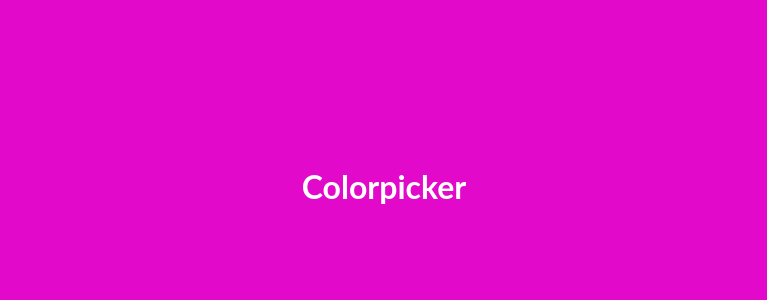
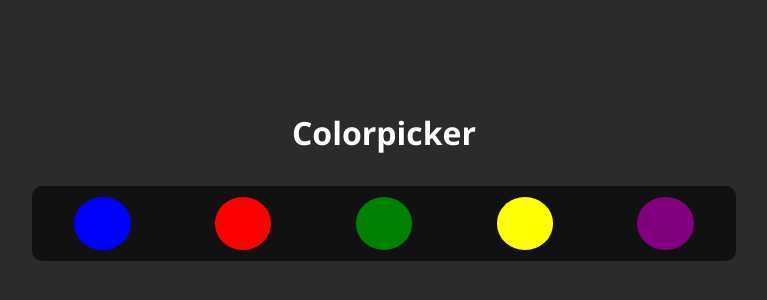
Before and after one commit to Lassi-T/Color-Picker, a Vue app: page / in a window 1280 px wide. Shown: the part 214-514 px from the top of the page, without its empty margins (256-1023 px from the left). Built offline with nearby package versions, Linux system fonts and the light colour scheme.

Commit message:
Added a basic colorpicker visuals

```diff
--- a/src/App.vue
+++ b/src/App.vue
@@ -1,16 +1,23 @@
 <template>
-    <div id="app" :style="color" >
-        <h1>Colorpicker</h1>
+    <div id="app" :style="color">
+        <div class='container'>
+            <h1>Colorpicker</h1>
+            <ColorPresets />
+        </div>
     </div>
 </template>
 
 <script>
+import ColorPresets from './components/ColorPresets'
+
     export default {
         name: 'App',
-        components: {},
+        components: {
+            ColorPresets,
+        },
         data() {
             return {
-                currentColor: '#e309ca',
+                currentColor: '#2b2b2b',
             }
         },
         computed: {
@@ -25,7 +32,7 @@
 
 <style>
     #app {
-        font-family: Lato;
+        font-family:'Segoe UI', Tahoma, Geneva, Verdana, sans-serif;
         color: white;
         background-color: var(--color);
         width: 100vw;
@@ -36,5 +43,15 @@
         display: flex;
         align-items: center;
         justify-content: center;
+        text-align: center;
+    }
+    h1 {
+        text-overflow: ellipsis;
+        margin: auto;
+        padding-bottom: 1em;
+    }
+    .container {
+        width: 55%;
+        margin: auto;
     }
 </style>
--- /dev/null
+++ b/src/components/ColorPresets.vue
@@ -0,0 +1,42 @@
+<template>
+    <div class="container">
+        <div class="wrapper">
+            <div class='colorButton' :style="{backgroundColor: 'blue'}"></div>
+            <div class='colorButton' :style="{backgroundColor: 'red'}"></div>
+            <div class='colorButton' :style="{backgroundColor: 'green'}"></div>
+            <div class='colorButton' :style="{backgroundColor: 'yellow'}"></div>
+            <div class='colorButton' :style="{backgroundColor: 'purple'}"></div>
+        </div>
+    </div>
+</template>
+
+<script>
+    export default {
+        name: 'ColorPresets',
+    }
+</script>
+
+<style scoped>
+    .container {
+        border-radius: 10px;
+        background-color: rgb(0, 0, 0, 0.6);
+        width: auto;
+        height: auto;
+    }
+    .wrapper {
+        display: grid;
+        grid-template-columns: repeat(5, 1fr);
+        height: 75px;
+    }
+    .colorButton {
+        width: 40%;
+        height: 70%;
+        margin: auto;
+        border-radius: 50%;
+    }
+    .colorButton:hover {
+        border: 3px solid white;
+        box-shadow: 0 0 10px #9ecaed;
+        transition: 0.5s;
+    }
+</style>
```
Also changed, not shown: 1 other file (tests, documents, lock files or other folders).
